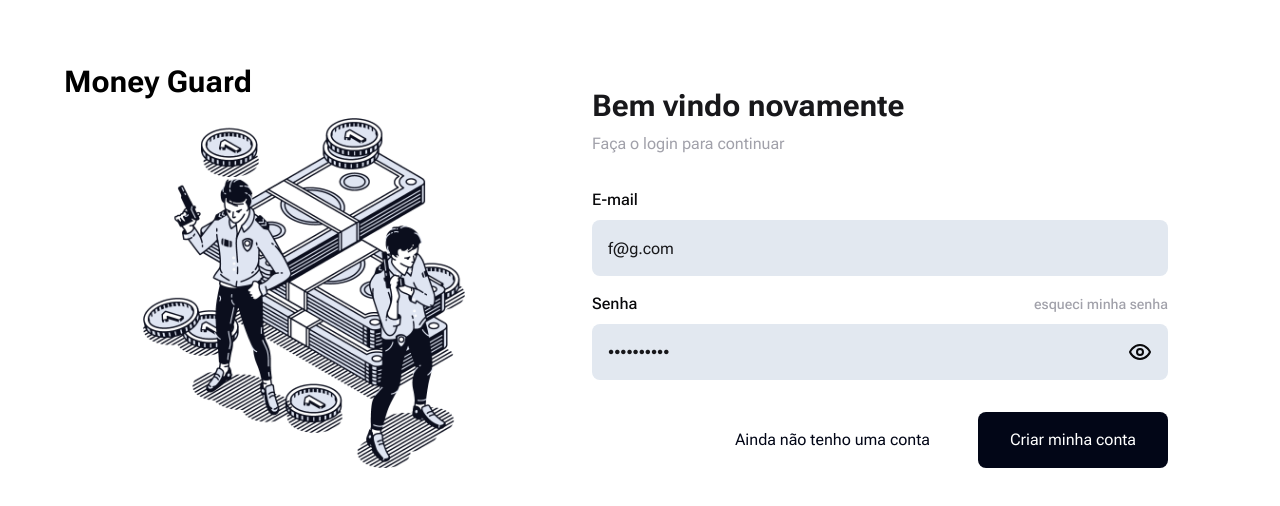
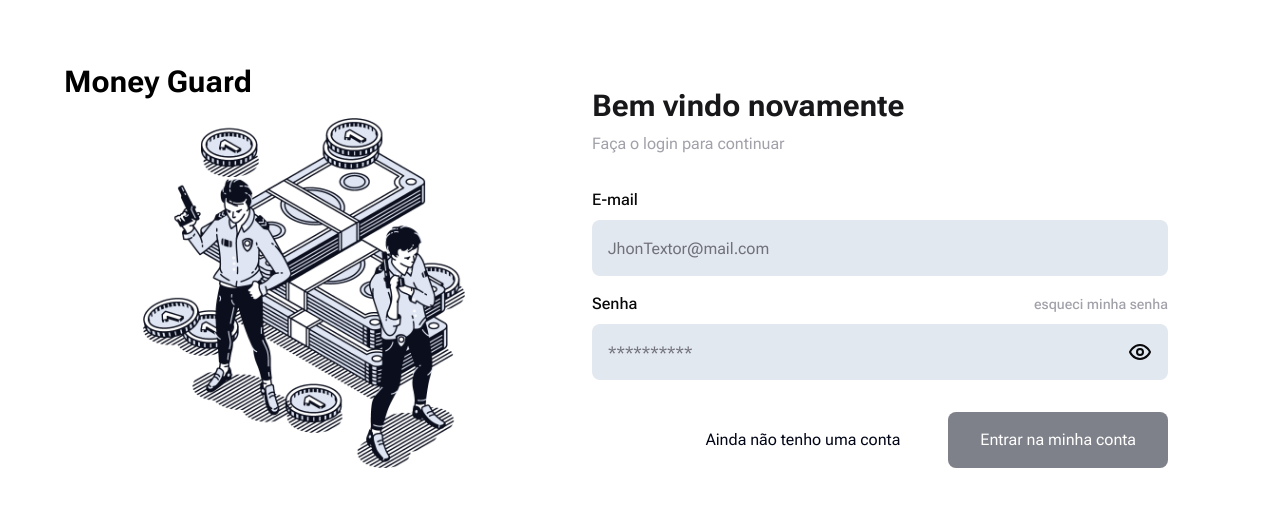
Before and after one commit to geniilsonfernandes/moneyguard, a React (Vite) app: page /sign-in in a window 1280 px wide. Shown: the top 506 px of the page. Built offline with nearby package versions, Linux system fonts and the light colour scheme; no server answers.

Commit message:
remove default values

```diff
--- a/src/components/Header/index.tsx
+++ b/src/components/Header/index.tsx
@@ -36,16 +36,13 @@ const ButtonMenuList = ({ icon, title, ...props }: ButtonMenuListProps) => {
 const User = () => {
   const { user } = useAppSelector((state) => state.auth);
   const fullName = user?.name;
-  const hasImage = 'session?.user?.hasImage';
-  const image = 'session?.user?.imageUrl';
+
   const email = user?.email;
 
   return (
     <div className="flex items-center gap-4 border-b border-slate-100 pb-4">
       <div className="w-[48px] h-[48px] flex justify-center items-center border border-slate-200 rounded-lg">
-        {hasImage && <img src={image} className="min-w-[48px] h-[48px] object-cover rounded-lg" />}
-
-        {!hasImage && <User2 />}
+        <User2 />
       </div>
       <div className="flex flex-col">
         <h4 className="text-zinc-950 font-semibold">{fullName}</h4>
@@ -57,16 +54,11 @@ const User = () => {
 
 type UserButtonProps = HTMLAttributes<HTMLButtonElement>;
 const UserButton = (props: UserButtonProps) => {
-  const hasImage = 'session?.user?.hasImage';
-  const image = 'session?.user?.imageUrl';
-
   return (
     <button
       className="w-[48px] h-[48px] flex justify-center items-center border border-slate-200 rounded-lg"
       {...props}>
-      {hasImage && <img src={image} className="min-w-[48px] h-[48px] object-cover rounded-lg" />}
-
-      {!hasImage && <User2 />}
+      <User2 />
     </button>
   );
 };
--- a/src/pages/SingIn/index.tsx
+++ b/src/pages/SingIn/index.tsx
@@ -25,11 +25,7 @@ const SingUp = () => {
     formState: { errors, isValid }
   } = useForm<userFields>({
     resolver: zodResolver(createUserSchema),
-    mode: 'onChange',
-    defaultValues: {
-      email: 'f@g.com',
-      password: '434#fffFFF'
-    }
+    mode: 'onChange'
   });
 
   const onSubmit = async (data: userFields) => {
@@ -98,7 +94,7 @@ const SingUp = () => {
               Ainda não tenho uma conta
             </Button>
             <Button disabled={!isValid} onClick={handleSubmit(onSubmit)} isLoading={loading}>
-              Criar minha conta
+              Entrar na minha conta
             </Button>
           </div>
         </div>
--- a/src/pages/SingUp/index.tsx
+++ b/src/pages/SingUp/index.tsx
@@ -30,13 +30,7 @@ const SingUp = () => {
     formState: { errors, isValid }
   } = useForm<userFields>({
     resolver: zodResolver(createUserSchema),
-    mode: 'onChange',
-    defaultValues: {
-      name: ' general user',
-      email: 'f@g.com',
-      password: '434#fffFFF',
-      confirmPassword: '434#fffFFF'
-    }
+    mode: 'onChange'
   });
 
   const onSubmit = async (data: userFields) => {
```
